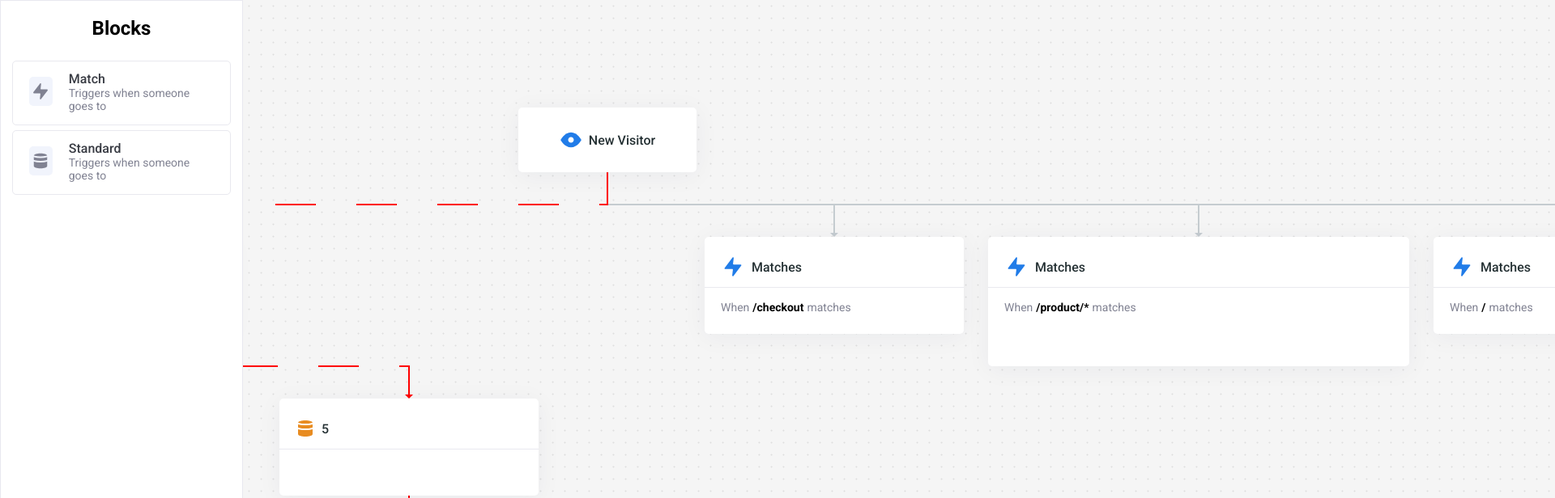
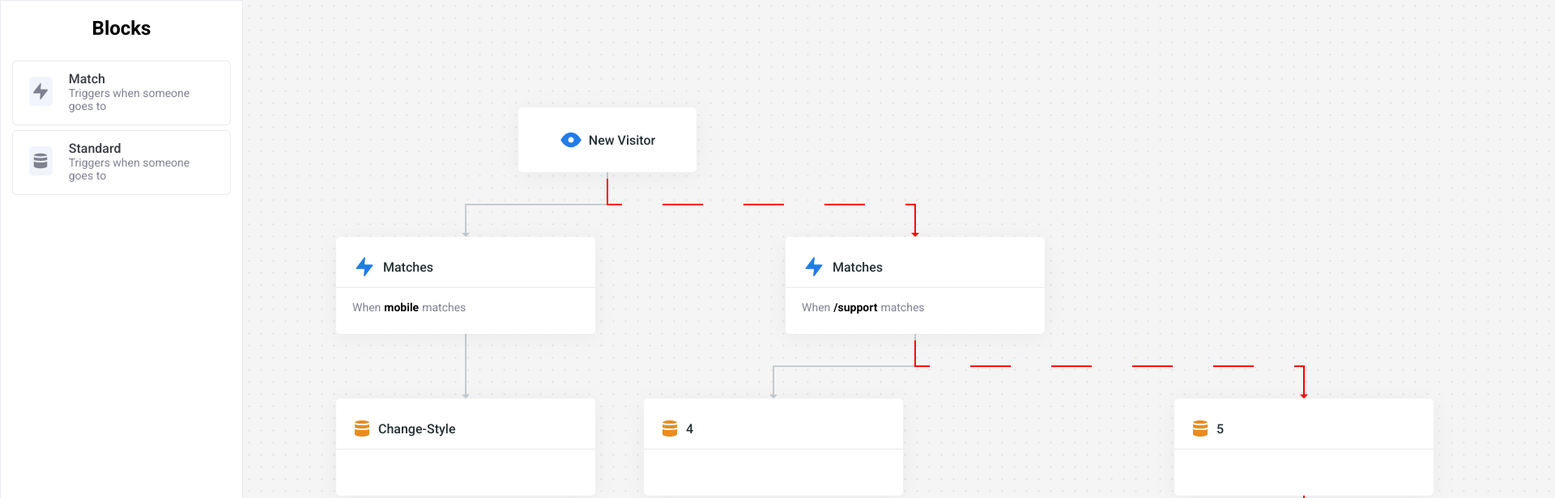
Before and after one commit to richie-south/more-flow, a React (Create React App) app in the folder more-flow-app/: page / in a window 1280 px wide. Shown: the top 616 px of the page at 81% size, 1920 px wide, since content can reach past the window. Built offline with nearby package versions, Linux system fonts and the light colour scheme.

Commit message:
chore: change start blocks

```diff
--- a/more-flow-app/src/start-blocks.ts
+++ b/more-flow-app/src/start-blocks.ts
@@ -1,7 +1,7 @@
 import { Blocks } from "./lib/block-types";
 
 export const startBlocks: Blocks = {
-  /* 'new-visitor': {
+  'new-visitor': {
     type: 'new-visitor-block',
     typeMeta: {},
     data: {},
@@ -35,77 +35,6 @@ export const startBlocks: Blocks = {
     height: 120,
     width: 320,
   },
-
-   'support-match': {
-    type: 'match-block',
-    typeMeta: {
-      match: '/support'
-    },
-    data: {},
-    parrents: ['new-visitor', 'change-style'],
-    x: 0,
-    y: 0,
-    height: 120,
-    width: 320,
-  },
-
-  '4': {
-    type: 'standard-block',
-    typeMeta: {},
-    data: {},
-    parrents: ['support-match'],
-    x: 0,
-    y: 0,
-    height: 120,
-    width: 320,
-  },
-  '5': {
-    type: 'standard-block',
-    typeMeta: {},
-    data: {},
-    parrents: ['support-match'],
-    x: 0,
-    y: 0,
-    height: 120,
-    width: 320,
-  }, */
-
-
-
-  'new-visitor': {
-    type: 'new-visitor-block',
-    typeMeta: {},
-    data: {},
-    parrents: [],
-    x: 0,
-    y: 0,
-    height: 80,
-    width: 220,
-  },
-
-  /* 'is-device-mobile': {
-    type: 'match-block',
-    typeMeta: {
-      match: 'mobile'
-    },
-    data: {},
-    parrents: ['new-visitor'],
-    x: 0,
-    y: 0,
-    height: 120,
-    width: 320,
-  },
-
-  'change-style': {
-    type: 'standard-block',
-    typeMeta: {},
-    data: {},
-    parrents: ['is-device-mobile'],
-    x: 0,
-    y: 0,
-    height: 120,
-    width: 320,
-  }, */
 
   'support-match': {
     type: 'match-block',
@@ -171,7 +100,7 @@ export const startBlocks: Blocks = {
     x: 0,
     y: 0,
     height: 120,
-    width: 320,
+    width: 520,
   },
 
   '9': {
@@ -184,48 +113,4 @@ export const startBlocks: Blocks = {
     height: 120,
     width: 320,
   },
-
-
-
-  'checkout-match': {
-    type: 'match-block',
-    typeMeta: {
-      match: '/checkout'
-    },
-    data: {},
-    parrents: ['new-visitor'],
-    x: 0,
-    y: 0,
-    height: 120,
-    width: 320,
-  },
-
-
-  'product-page-match': {
-    type: 'match-block',
-    typeMeta: {
-      match: '/product/*'
-    },
-    data: {},
-    parrents: ['new-visitor'],
-    x: 0,
-    y: 0,
-    height: 160,
-    width: 520,
-  },
-
-  'start-page-match': {
-    type: 'match-block',
-    typeMeta: {
-      match: '/'
-    },
-    data: {},
-    parrents: ['new-visitor'],
-    x: 0,
-    y: 0,
-    height: 120,
-    width: 320,
-  },
-
-
 }
```
